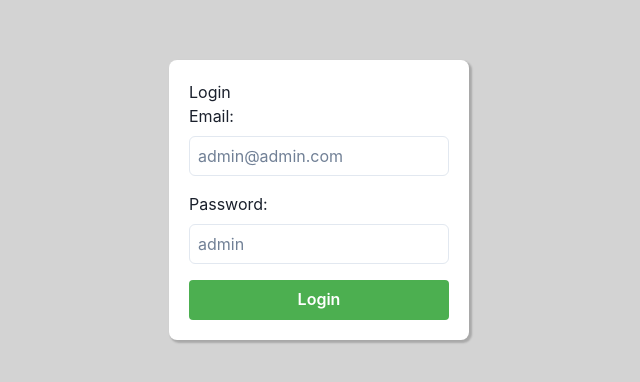
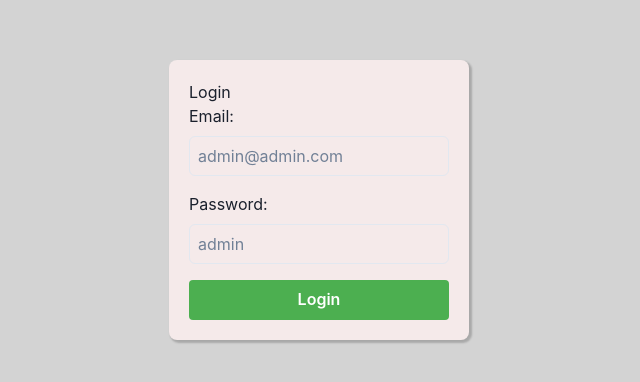
Before and after one commit to reinaldoper/delivery, a React (Vite) app: page / in a window 1280 px wide. Shown: the part 200-582 px from the top of the page, without its empty margins (321-961 px from the left). Built offline with nearby package versions, Linux system fonts and the light colour scheme.

Commit message:
feat: ajusta css

```diff
--- a/src/cards/card.scss
+++ b/src/cards/card.scss
@@ -1,5 +1,5 @@
 body{
-  background: rgba(65, 80, 95, 0.219);
+  background: rgba(115, 179, 243, 0.219);
 }
 
 /* img{
--- a/src/cards/detail.scss
+++ b/src/cards/detail.scss
@@ -1,5 +1,6 @@
 .container-detail{
-  background: rgb(102, 112, 92);
+  background-image: url("https://i.pinimg.com/564x/a1/73/9f/a1739fdb33734feaaf510fb14c494623.jpg");
+  background-size: cover;
   width: 100vw;
   height: 86vh;
   overflow: hidden;
--- a/src/components/login.css
+++ b/src/components/login.css
@@ -1,6 +1,6 @@
 
 .login-container {
-  background-color: #fff;
+  background-color: #f5eaea;
   padding: 20px;
   border-radius: 8px;
   box-shadow: 0 0 10px rgba(0, 0, 0, 0.1);
--- a/src/index.css
+++ b/src/index.css
@@ -3,4 +3,5 @@
   margin: 0;
   box-sizing: border-box;
   text-decoration: none;
+
 }
```
